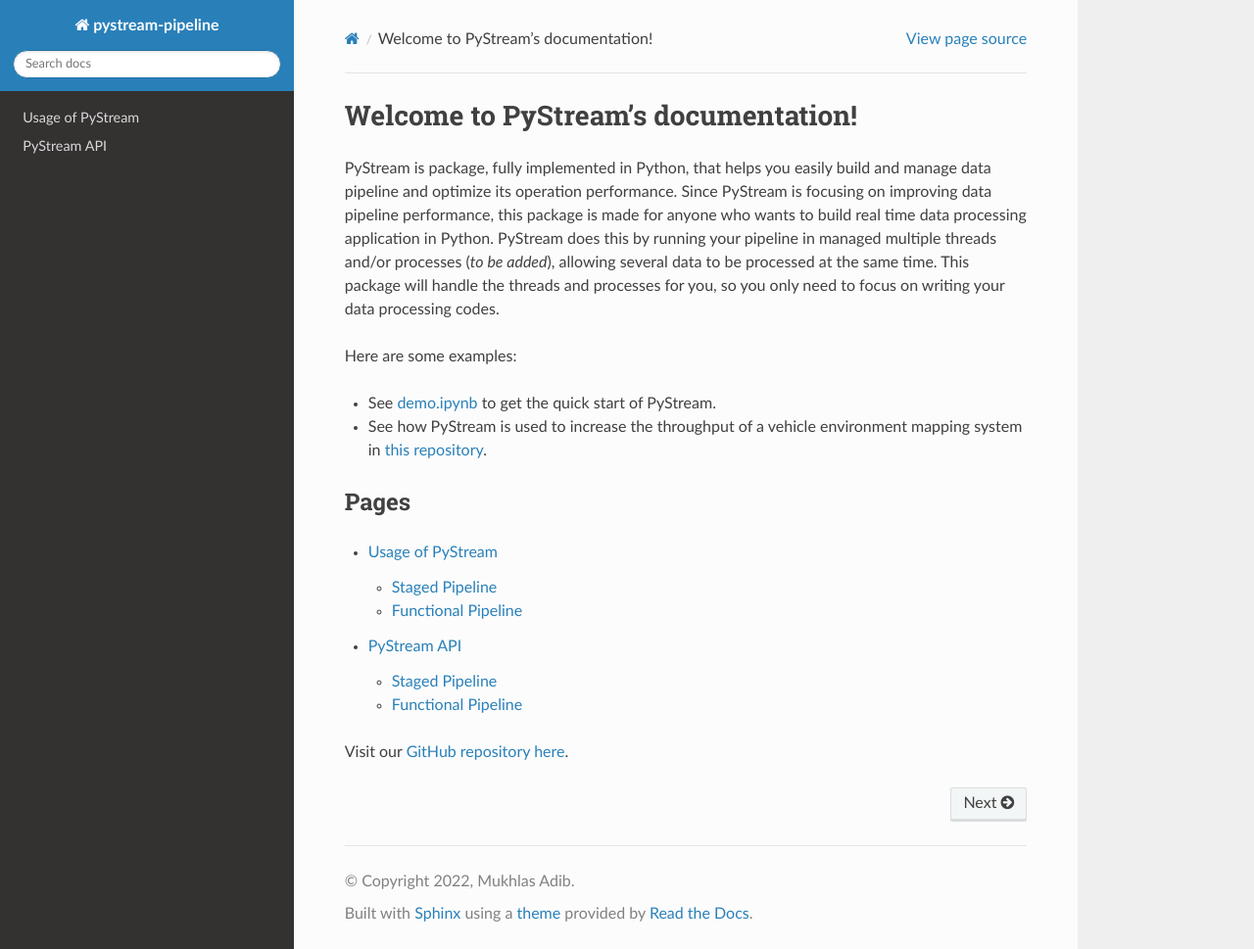
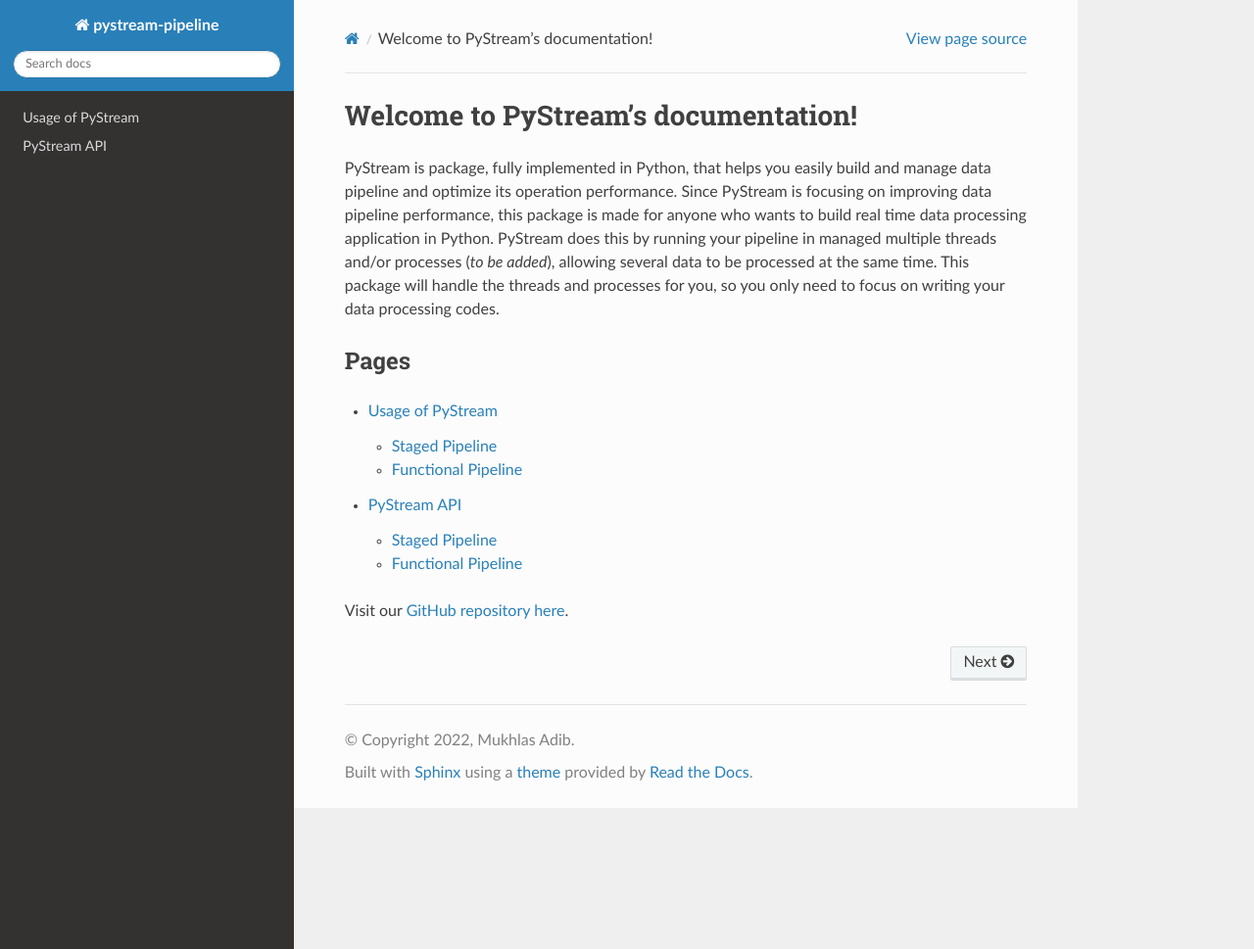
Before and after one commit to MukhlasAdib/pystream-pipeline, a Sphinx documentation site: the page built from docs/source/index.rst, in a window 1280 px wide and 969 px high. Shown: the whole window at 98% size. Built offline with Sphinx 7.4.7 and the Read the Docs theme 2.0.0, drawn with Linux system fonts in a browser that asks for light colours.

Commit message:
revert non deps change

```diff
--- a/docs/source/index.rst
+++ b/docs/source/index.rst
@@ -6,10 +6,6 @@
 PyStream does this by running your pipeline in managed multiple threads and/or processes (*to be added*), allowing several data to be processed at the same time.
 This package will handle the threads and processes for you, so you only need to focus on writing your data processing codes.
 
-Here are some examples:
-
-- See `demo.ipynb <https://github.com/MukhlasAdib/pystream-pipeline/blob/main/demo.ipynb>`_ to get the quick start of PyStream.
-- See how PyStream is used to increase the throughput of a vehicle environment mapping system in `this repository <https://github.com/MukhlasAdib/KITTI_Mapping/tree/main/app>`_.
 
 Pages
 ----------------------------------------------
```
Also changed, not shown: README.md (+2 -4 lines), demo.ipynb.
